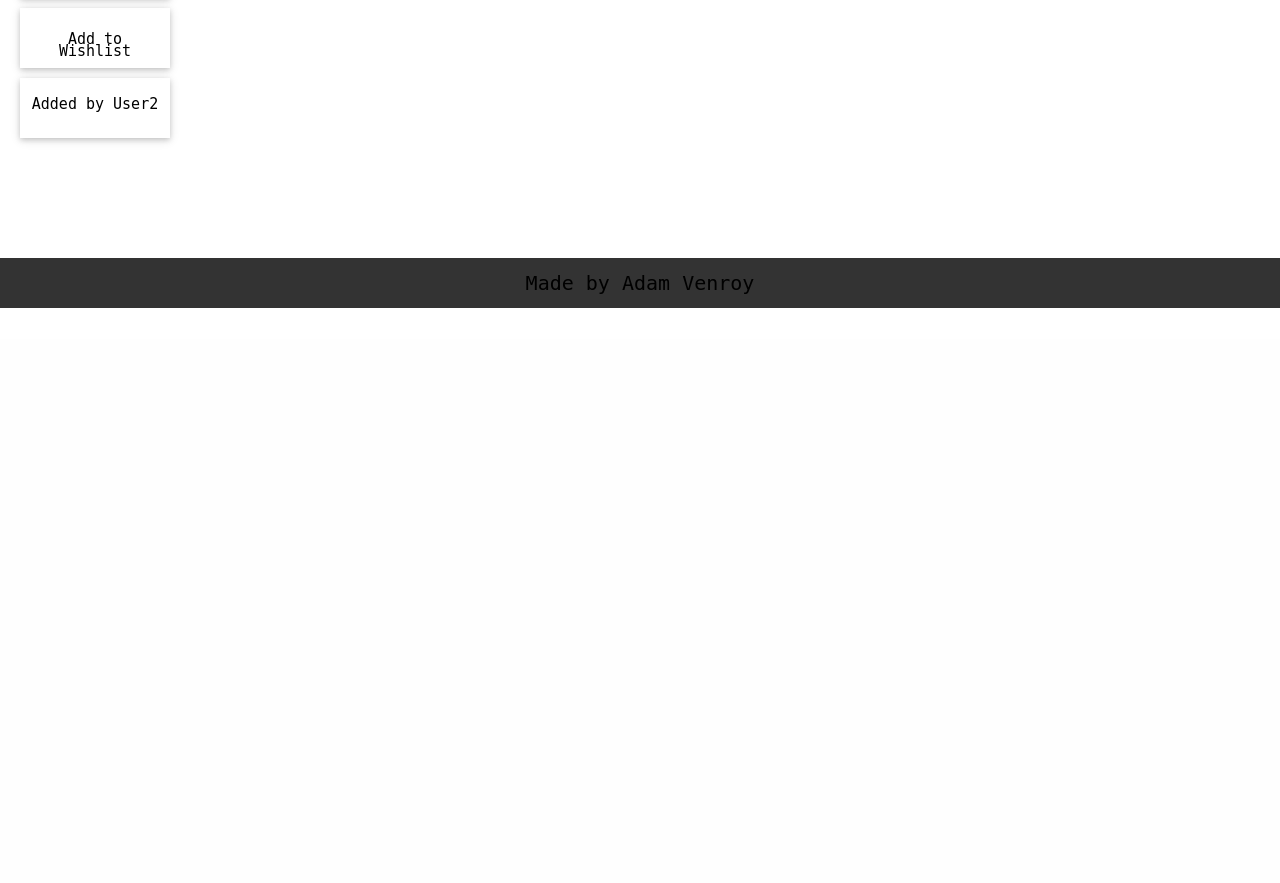
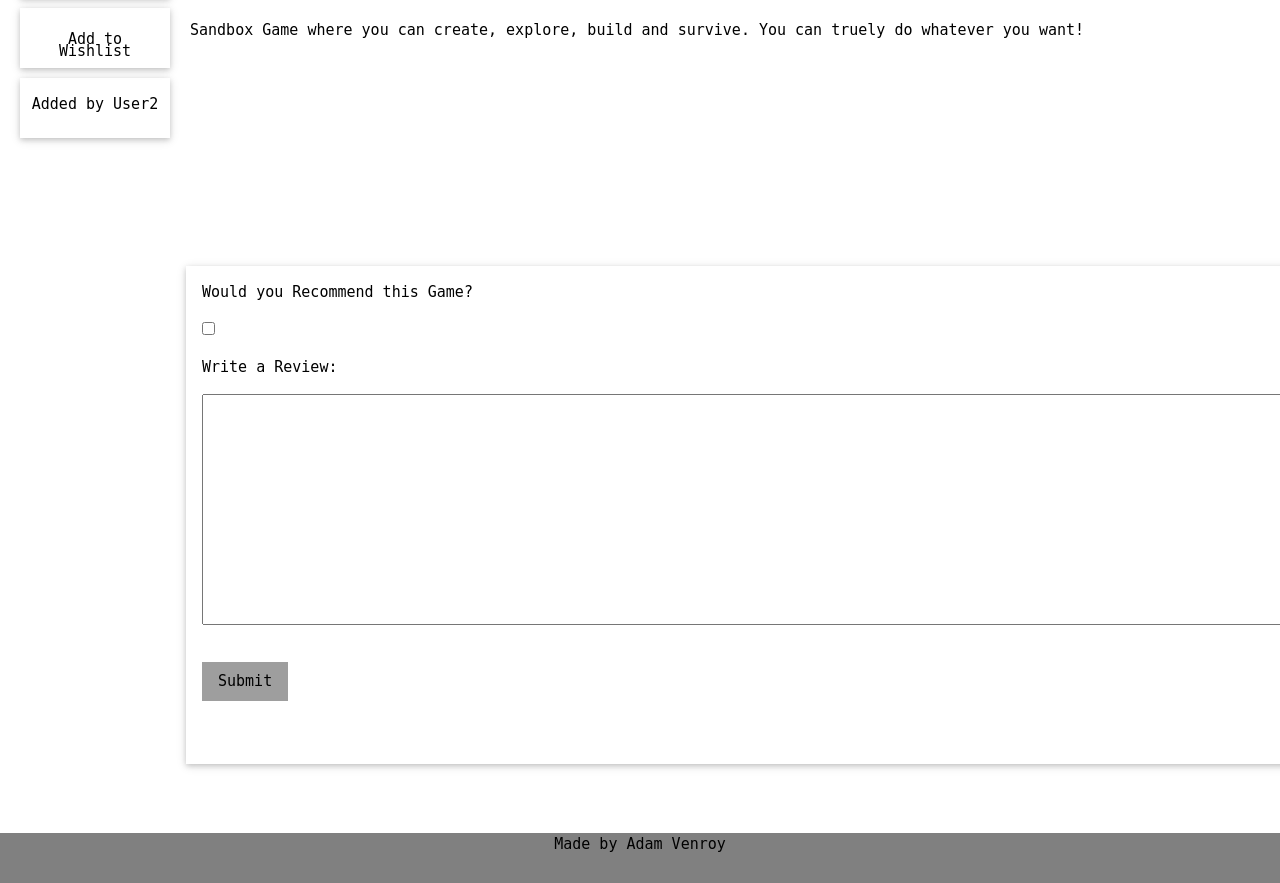
Before and after one commit to Adam-Venroy-School/videogame-web-application, a Flask app: page /games/Minecraft in a window 1280 px wide; the page is wider, and only the part inside the window is pictured. Shown: the part 461-1344 px from the top of that part. Before the commit the page ends 769 px from the top of that part, so only its background shows below. Run offline with Flask 2, Linux system fonts and the light colour scheme; a user stored in the database is signed in; data comes from the database, SQL or seed files in the repository; both versions use the stored data as it was after the commit; some libraries are stand-ins or nearby versions.

Commit message:
Implemented ability add and view reviews of a game.

```diff
--- a/forms.py
+++ b/forms.py
@@ -1,5 +1,6 @@
 from flask_wtf import FlaskForm
-from wtforms import StringField, SubmitField, PasswordField, DecimalField, SelectField, validators
+from wtforms import StringField, SubmitField, PasswordField, DecimalField, SelectField, BooleanField, TextAreaField, validators
+from wtforms.widgets import TextArea
 from flask_wtf.file import FileField, FileRequired, FileAllowed
 
 class RegisterForm(FlaskForm):
@@ -17,7 +18,8 @@ class AddGameForm(FlaskForm):
     dev = SelectField('Developer')
     link = StringField('Download Link',[validators.Length(max=400)])
     price = DecimalField('Price',[validators.NumberRange(max=9999)])
-    image = FileField('Image', validators=[FileRequired(), FileAllowed(['jpg', 'png'], "Images only")])
+    image = FileField('Image', validators=[FileRequired(), FileAllowed(['jpg', 'png'],
+                    "Images only")])
     desc = StringField('Description', [validators.Length(max=1000)])
     video = StringField('Video', [validators.Length(max=100)])
     add_game_submit = SubmitField("Add Game")
@@ -33,3 +35,8 @@ class AddDevForm(FlaskForm):
     name = StringField('Name', [validators.Length(min=1, max=20)])
     image = FileField('Image', validators=[FileRequired(), FileAllowed(['jpg', 'png'], "Images only")])
     add_dev_submit = SubmitField("Add Developer")
+
+class ReviewForm(FlaskForm):
+    recommend = BooleanField('Recommend')
+    review = TextAreaField('Review', validators=[validators.Length(max=1000)], widget=TextArea())
+    submit_review = SubmitField("Submit")
--- a/main.py
+++ b/main.py
@@ -13,7 +13,7 @@ app.secret_key = os.urandom(16)
 
 # Function for checking if forms are validated - we use this a lot.
 def form_validate(form):
-    if request.method == 'POST' and form.validate_on_submit():
+    if request.method == 'POST' and form.validate:
         return True
     else:
         return False
@@ -51,6 +51,7 @@ def return_page(backpage):
 def get_user(user_id):
   return User.query.get(int(user_id))
 
+# Home Page - Returns home.html layout
 @app.route("/", methods=['GET'])
 @app.route("/home", methods=['GET'])
 def home():
@@ -312,6 +313,8 @@ def add_game():
         else:
             image = None
         desc = add_game_form.desc.data
+        if len(desc) == 0:
+            desc = 'No Description Added'
         if add_game_form.video.data:
             video = add_game_form.video.data
             if '=' not in video:
@@ -377,21 +380,56 @@ def games():
     return render_template('games.html', gamelist=gamelist,
                             wishlist_games_id=wishlist_games_id)
 
-@app.route("/games/<name>", methods=['GET'])
+@app.route("/games/<name>", methods=['GET', 'POST'])
 def game(name):
+    review_form = ReviewForm()
     wishlist_games_id = []
     print(name)
     game = db.session.query(Game).filter_by(name=name).first()
+    reviews = db.session.query(Review).filter_by(game_name=game.name).all()
+    print(reviews)
+    reviewed = False
+
+    if current_user.is_authenticated:
+        for i in reviews:
+            if i.reviewer == current_user.username:
+                reviewed = True
+
     if game == None:
         return redirect(url_for('error_page', error='no_game_found'))
+
     print(game)
     adder_user = db.session.query(User).filter_by(id=game.user_id).first()
+
     if current_user.is_authenticated:
         wishlist_games = db.session.query(wishlist).filter_by(user_id=current_user.id).all()
         wishlist_games_id = [x[0] for x in wishlist_games]
 
+    if form_validate(review_form):
+        if current_user.is_authenticated == False:
+            return redirect(url_for('home'))
+        print('POSTING REVIEW')
+        review_body = review_form.review.data
+        review_rec = review_form.recommend.data
+        user = current_user.username
+        game_name = name
+        entry = Review(reviewer=user, game_name=game_name, review=review_body, recommend=review_rec)
+
+        try:
+            db.session.add(entry)
+            db.session.flush()
+        except:
+            return redirect(url_for('error_page', error='review'))
+        else:
+            db.session.commit()
+            return redirect(url_for('game', name=game.name))
+
+    print('REQUEST METHOD: ', request.method)
+    print('FORM VALIDATION: ', review_form.validate())
+    print(form_validate(review_form))
     return render_template('game.html', game=game, wishlist_games_id=wishlist_games_id,
-                            adder_user=adder_user)
+                            adder_user=adder_user, review_form=review_form, reviewed=reviewed,
+                            reviews=reviews)
 
 # Function for adding game to wishlist.
 @app.route("/wishlist/add/<id>")
@@ -453,7 +491,9 @@ def delete_game(game):
             db.session.rollback()
             return redirect(url_for('error_page', error='delete'))
         else:
+            print('static/' + game.image)
             os.remove('static/' + game.image)
+            print('IMAGE DELETE TEST')
             db.session.commit()
         if backpage:
             page = return_page(backpage)
--- a/static/css/style.css
+++ b/static/css/style.css
@@ -4,6 +4,8 @@ html{
 body{
     font-family: monospace;
     color: black;
+    height: 100%;
+    min-height: 100%;
 }
 
 .header{
@@ -166,10 +168,14 @@ p.sidepanel{
     margin-left: 20px;
     margin-top: 20px;
 }
+
 p.game_desc{
-    font-size: 20px;
-    max-width: 800px;
+    position: relative;
+    height: 200px;
     margin-left: 20px;
+}
+div.review{
+    clear: both;
 }
 /* Dev and User Page */
 div.list-item{
@@ -207,9 +213,12 @@ div.userpage_lists{
 }
 
 /* Footer */
-footer{
-    padding: 10px;
-    font-size: 20px;
+footer {
+    clear: both;
+    position: relative;
+    height: 50px;
+    margin-top: 53px;
+    background-color: gray;
     text-align: center;
-    background-color: #333;
+    color: black;
 }
--- a/templates/game.html
+++ b/templates/game.html
@@ -46,12 +46,54 @@
     </a>
     {%endif%}
 </div>
-{% if game['video']%}
-{% if game['video']|length > 1 %}
-<iframe id="player" type="text/html" width="640" height="401" src="https://www.youtube.com/embed/{{game['video']}}" frameborder="0"></iframe>
-{%endif%}
-{%endif%}
-<p class='game_desc'>{{game['desc']}}</p>
+<div>
+    <div class='game_details'>
+    {% if game['video']%}
+    {% if game['video']|length > 1 %}
+    <iframe id="player" type="text/html" width="500" height="400" src="https://www.youtube.com/embed/{{game['video']}}" frameborder="0"></iframe>
+    {%endif%}
+    {%endif%}
+    <p class='game_desc'>{{game['desc']}}</p>
+    </div>
+    {% if current_user.is_authenticated and reviewed == false%}
+    <div class="w3-container w3-half w3-margin-top">
+        <div class="w3-panel w3-card" style='padding-bottom: 10px; width: 200%;'>
+            <form method="POST" action='' enctype="multipart/form-data">
+            <p>Would you Recommend this Game?</p>
+            {{review_form.recommend}}
+            <p>Write a Review: </p>
+            {{review_form.review(cols="175", rows="10")}}
+            <br>
+            <p><button class="w3-button w3-section w3-grey w3-ripple" name="submit_review">Submit</button></p>
+            <br>
+            </form>
+        </div>
+    </div>
+    {% endif %}
+    {%if reviews|length > 0%}
+
+    <table class='w3-table w3-bordered'>
+    <tr>
+        <th>User</th>
+        <th>Review</th>
+        <th>Recommendation</th>
+    </tr>
+    {% for review in reviews%}
+    <tr>
+        <td>{{review.reviewer}}</td>
+        <td>{{review.review}}</td>
+        {% if review.recommend == 1 %}
+        <td>Does Recommend</td>
+        {%else%}
+        <td>Doesn't Recommend</td>
+        {%endif%}
+    </tr>
+    {%endfor%}
+    </table>
+    {%endif%}
+</div>
+
+
 
 {% if current_user.id == game['user_id'] or current_user.username == 'admin'%}
 <script type="text/javascript">
--- a/templates/layout.html
+++ b/templates/layout.html
@@ -1,6 +1,7 @@
 <!doctype html>
 <html>
   <head>
+    <meta name="viewport" content="width=device-width, initial-scale=1.0">
     <link rel='stylesheet' href = "{{url_for('static', filename='css/w3.css')}}">
     <link rel="stylesheet" href= "{{url_for('static', filename='css/style.css')}}">
   </head>
--- a/templates/nav.html
+++ b/templates/nav.html
@@ -1,13 +1,13 @@
-<div class="w3-bar w3-dark-grey">
-    <a href="/home"><li class="w3-bar-item w3-button w3-mobile">Home</li></a>
-    <a href="/games"><li class="w3-bar-item w3-button w3-mobile">Games</li></a>
-    <a href="/devs"><li class="w3-bar-item w3-button w3-mobile">Developers</li></a>
+<div class="w3-bar w3-dark-grey" style='margin: auto;'>
+    <a href="/home" class="w3-bar-item w3-button w3-mobile">Home</a>
+    <a href="/games" class="w3-bar-item w3-button w3-mobile">Games</a>
+    <a href="/devs" class="w3-bar-item w3-button w3-mobile">Developers</a>
     {% if current_user.is_authenticated == false %}
-    <a href="/register"><li class="w3-bar-item w3-button w3-mobile">Register</li></a>
-    <a href="/login"><li class="w3-bar-item w3-button w3-mobile">Login</li></a>
+    <a href="/register" class="w3-bar-item w3-button w3-mobile">Register</a>
+    <a href="/login" class="w3-bar-item w3-button w3-mobile">Login</a>
     {% else %}
-    <a href="/addgame"><li class="w3-bar-item w3-button w3-mobile">Add Game</li></a>
-    <a href="/adddev"><li class="w3-bar-item w3-button w3-mobile">Add Developer</li></a>
+    <a href="/addgame" class="w3-bar-item w3-button w3-mobile">Add Game</a>
+    <a href="/adddev" class="w3-bar-item w3-button w3-mobile">Add Developer</a>
     <div class="w3-dropdown-hover w3-right">
         <button class="w3-button w3-black">Options</button>
         <div class="w3-dropdown-content w3-bar-block w3-border" style="right:0">
```
Also changed, not shown: static/images/dev_images/BigImageTest.jpg (deleted), static/images/dev_images/SmallImageTest.jpg (deleted), static/images/game_images/BigImageTestGame.jpg (deleted), static/images/game_images/SmallImageTest.jpg (deleted), static/images/game_images/Test1Test1Test1Test1Test1Test1Test1Test1.jpg (deleted), static/images/game_images/Test1Test1Test1Test1Test1Test1Test1Test1Test1Test.jpg (deleted), static/images/game_images/TestGame1.jpg (deleted), static/images/game_images/TestGame2.jpg (deleted), static/images/game_images/TestGame3.jpg (deleted), static/images/game_images/ZebraSim.jpg (deleted), website.db.
